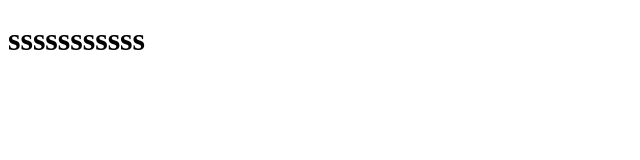
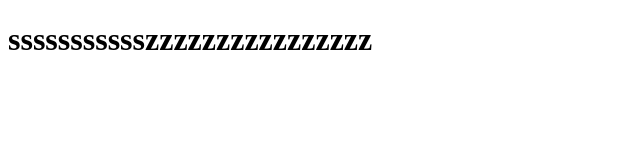
Before and after one commit to miguelvd314/prueba2, a plain HTML site: page index.html in a window 1280 px wide. Shown: the whole page, without its empty margins (0-640 px from the left). Drawn offline with Linux system fonts and the light colour scheme.

Commit message:
Update index.html

```diff
--- a/index.html
+++ b/index.html
@@ -4,6 +4,6 @@
 	<title></title>
 </head>
 <body>
-	<h1>sssssssssss</h1>
+	<h1>ssssssssssszzzzzzzzzzzzzzzz</h1>
 </body>
 </html>
```
